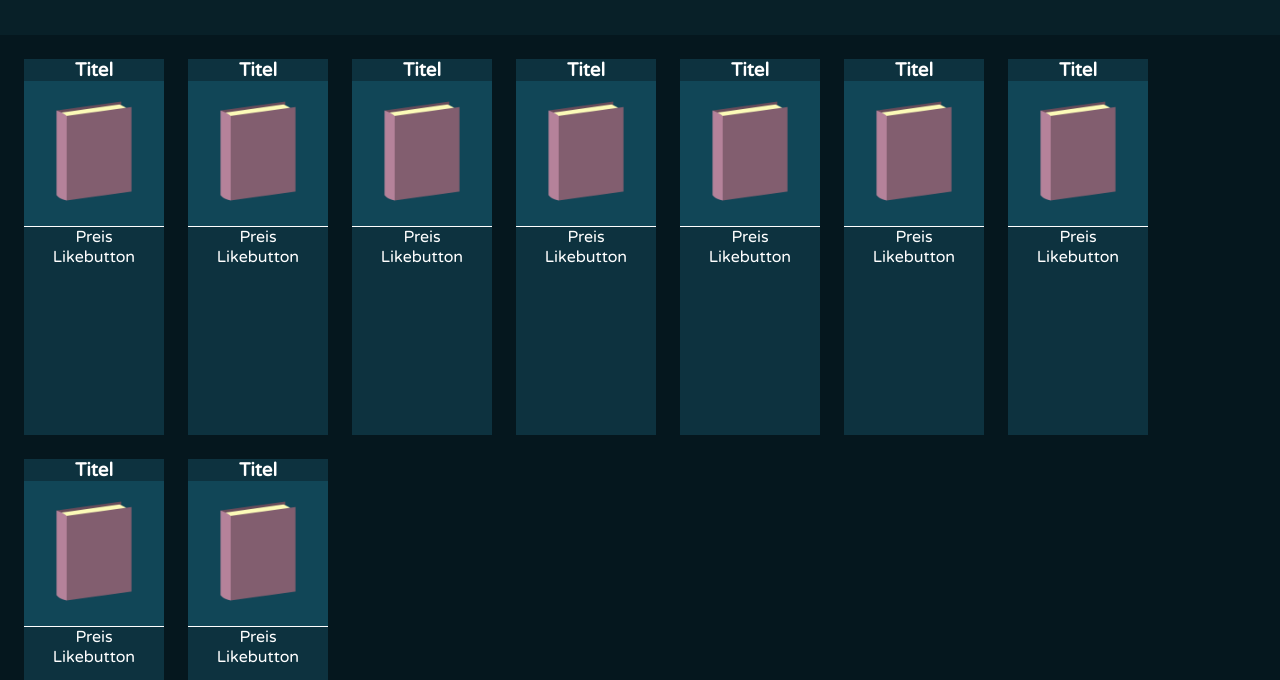
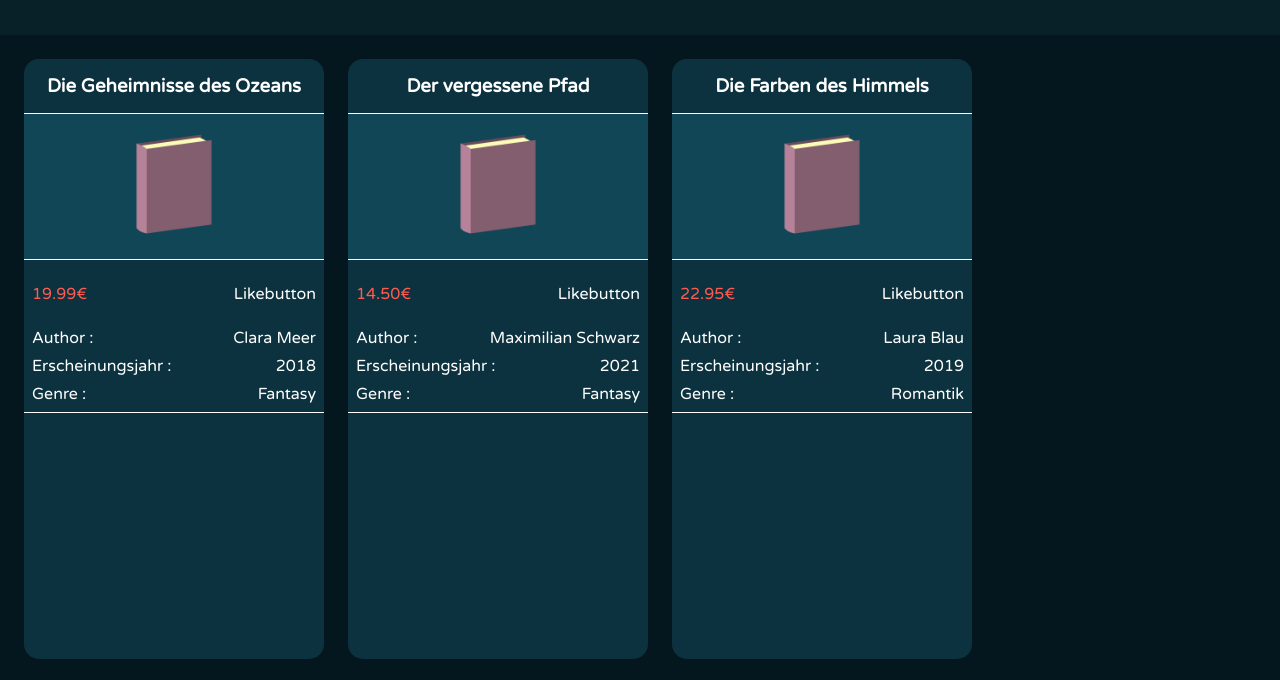
Before and after one commit to Ch1charito/Bookstore, a plain HTML site: page index.html in a window 1280 px wide. Shown: the part 85-765 px from the top of the page. Drawn offline with Linux system fonts and the light colour scheme.

Commit message:
added some render functions

```diff
--- a/script.js
+++ b/script.js
@@ -174,52 +174,70 @@ let books = [
     }
   ];
 
-  /* let firstName = books[0].name
-  console.log(firstName);
-
-  let firstPrice = books[0].price + " €"
-  console.log(firstPrice); */
 
   // ich brauche eine function mit der ich ähnlich wie bei fotogram durch das array(JSON) irretriere(wiederhole), bis das array am ende ist
 
   function render() {
     let contentRef = document.getElementById('content');              // ich bestimme eine Variable in der ich das HTML Elemnt speichere, das die ID content hat
     for (let i = 0; i <books.length; i++) {                           // ich erstelle eine schleife, ich sage das die schleife nur solange geht bis das ende des arrays erreicht ist
-      contentRef.innerHTML += getBookCardTemplate();                                    // ich sage das contentRef mit innerHTML etwas hinzugefügt wird
+      contentRef.innerHTML += getBookCardTemplate(i);                 // ich sage das contentRef mit innerHTML das Template aus der getbookcardTemplate function hinzugefügt wird
+    renderBookTitle(i);                                               // die function wird mit dem parameter i aus der schleife ausgeführt so wir der index weitergegeben und wir könnne uns ind der function durch den index den gewünschten wert rendern lassen
+    renderBookPrice(i);                                               // das selbe wie bei renderBookTitle
+    renderBookAuthor(i);
+    renderBookPbYear(i);
+    renderBookGenre(i);
     }
   }
 
 
   //eine template function mit der ich einen container(bookCard) hinzufügen will
-  function getBookCardTemplate() {
+  function getBookCardTemplate(index) {                                                    // das Template was ich hinzufügen möchte
     return `<div class="book-Card">
-                <h3>Titel</h3>
+                <h3 id="book-title-${index}" class="title">Titel</h3>
                 <div class="img-section"><img src="./img/buch.png" alt="Buch"></div>
-                <div>
-                  <div>Preis</div>
+                <div class="price-like-section">
+                  <div id="book-price-${index}" class="price">Preis</div>
                   <div>Likebutton</div>
                 </div>
+                <div class="apg-section">
+                  <div class="author-genre-section"><p>Author :</p><div id="book-author-${index}" >name</div></div>
+                  <div class="author-genre-section"><p>Erscheinungsjahr :</p><div id="book-pbYear-${index}">name</div></div>
+                  <div class="author-genre-section"><p>Genre :</p><div id="book-genre-${index}">name</div></div>
+                </div>
             </div>`;
+  }
 
+  // ich brauche eine function mit der ich jetzt den Buch title rendern kann
+  function renderBookTitle(index) {
+    let bookTitelRef = document.getElementById(`book-title-${index}`);        // ich bestimme den Ort wo ich den Title rendern will im Tmeplate mit der dynamischen Id
+    bookTitelRef.innerHTML = books[index].name;                               // ich gebe der Variable den Wert was reinkommen soll--> imm array Books greifen ich auf den index(parameter)auf das objekt name zu und hole mir den Wert(titelnamen)
+  }
+
+  // ich brauche eine function um den preis der bücher zu rendern
+  function renderBookPrice(index) {
+    let bookPriceRef = document.getElementById(`book-price-${index}`);      // ähnlich wie die title render function , ich habe wieder einfach eine dynamische id benutzt mit der ich zugreifen kann
+    let price = books[index].price.toFixed(2);                              // mit der to fixed methode lasse ich auf 2 nachkomma stellen anzeigen (übung dazu auf W3 ganz gut)
+    bookPriceRef.innerHTML = price + "€" ;                                  // ich füge also den wert der neuen variablen den string € hinzu damit das in dem gerenderten dann schöner ausschaut
+  }
+
+  // ich brauche eine function die den author rendert
+  function renderBookAuthor(index) {
+    let bookAuthorRef = document.getElementById(`book-author-${index}`);   // im Prinzip das selbe wie bei den anderen render function
+    bookAuthorRef.innerHTML = books[index].author;
+  }
+
+
+  // ich brauche eine function die das Erscheinungsjahr rendert
+  function renderBookPbYear(index) {
+    let bookPbYearRef = document.getElementById(`book-pbYear-${index}`);   // auch das selbe
+    bookPbYearRef.innerHTML = books[index].publishedYear;
   }
 
 
 
 
-
-
-
-
-  /* function renderBookTitle() {
-    let bookTitelRef = document.getElementById('first-book');
-    bookTitelRef.innerHTML = firstName;
-    renderBookPrice();
+  // ich brauche eine function die das Genre rendert
+  function renderBookGenre(index) {
+    let bookGenreRef = document.getElementById(`book-genre-${index}`);     // auch das selbe
+    bookGenreRef.innerHTML = books[index].genre;
   }
-
-
-  function renderBookPrice() {
-    let bookPriceRef = document.getElementById('first-price');
-    bookPriceRef.innerHTML = firstPrice;
-
-
-  } */
--- a/style.css
+++ b/style.css
@@ -45,7 +45,7 @@
     #content{
         display: flex;
         flex-wrap: wrap;
-        border-radius: 15px;
+
         text-align: center;
         margin-top: 24px;
         margin-left: 24px;
@@ -72,11 +72,51 @@
     }
     .book-Card{
         background-color: #0d323f;
+        border-radius: 15px;
+        width: 300px;
+        height: 600px;
+        @media (max-width: 370px){
+            width: 250px;
+        }
+        .title{
+            margin-top: 16px;
+            margin-bottom: 16px;
+        }
+        .price{
+            color: #ff5b51;
+        }
+        h3{
+            align-items: center;
+            display: flex;
+            justify-content: center;
+        }
+        .price-like-section{
+            display: flex;
+            justify-content: space-between;
+            margin-left: 8px;
+            margin-right: 8px;
+            margin-top: 24px;
+            margin-bottom: 24px;
+        }
+        .apg-section{
+            border-bottom: 1px solid;
 
+
+        }
+        .author-genre-section{
+            display: flex;
+            justify-content: space-between;
+            margin-left: 8px;
+            margin-right: 8px;
+            margin-bottom: 8px;
+
+        }
     }
     .img-section{
         background-color: #114657;
         border-bottom: 1px solid;
+        border-top: 1px solid;
+
     }
 
   }
```
